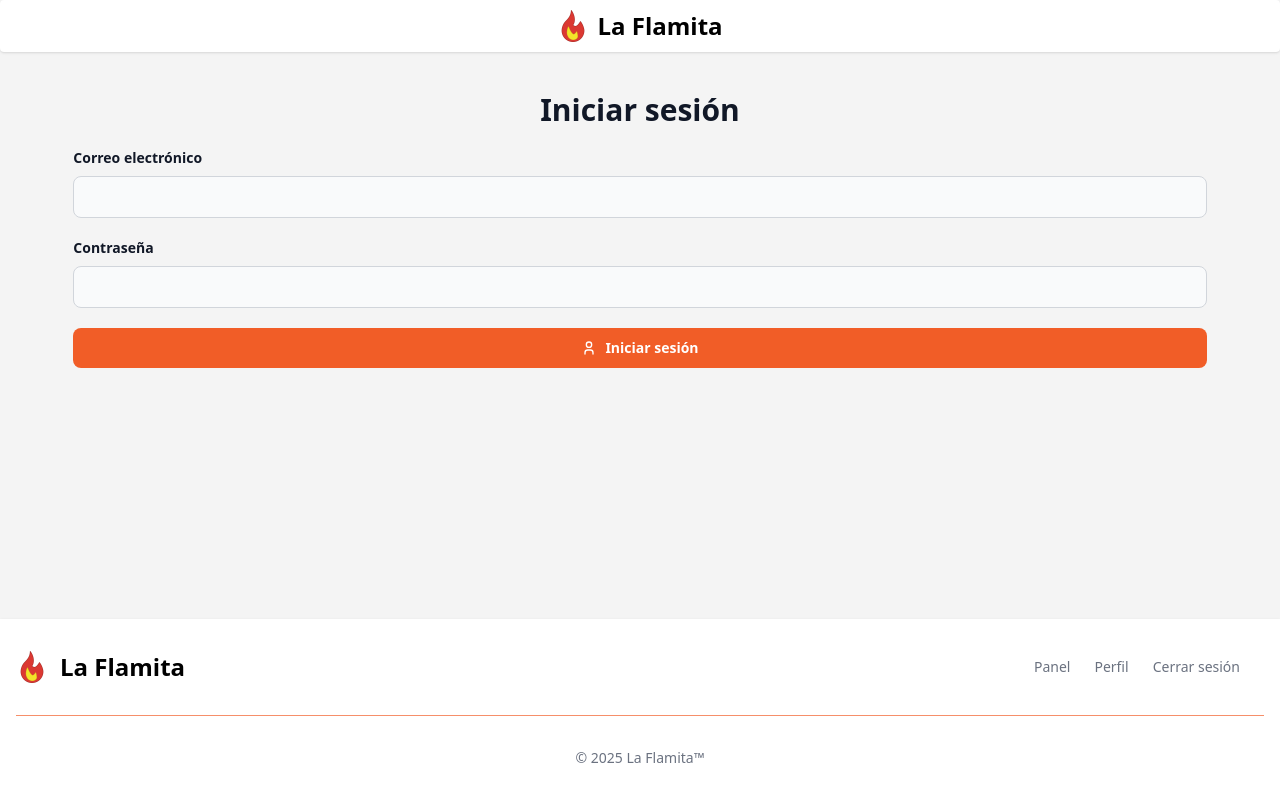
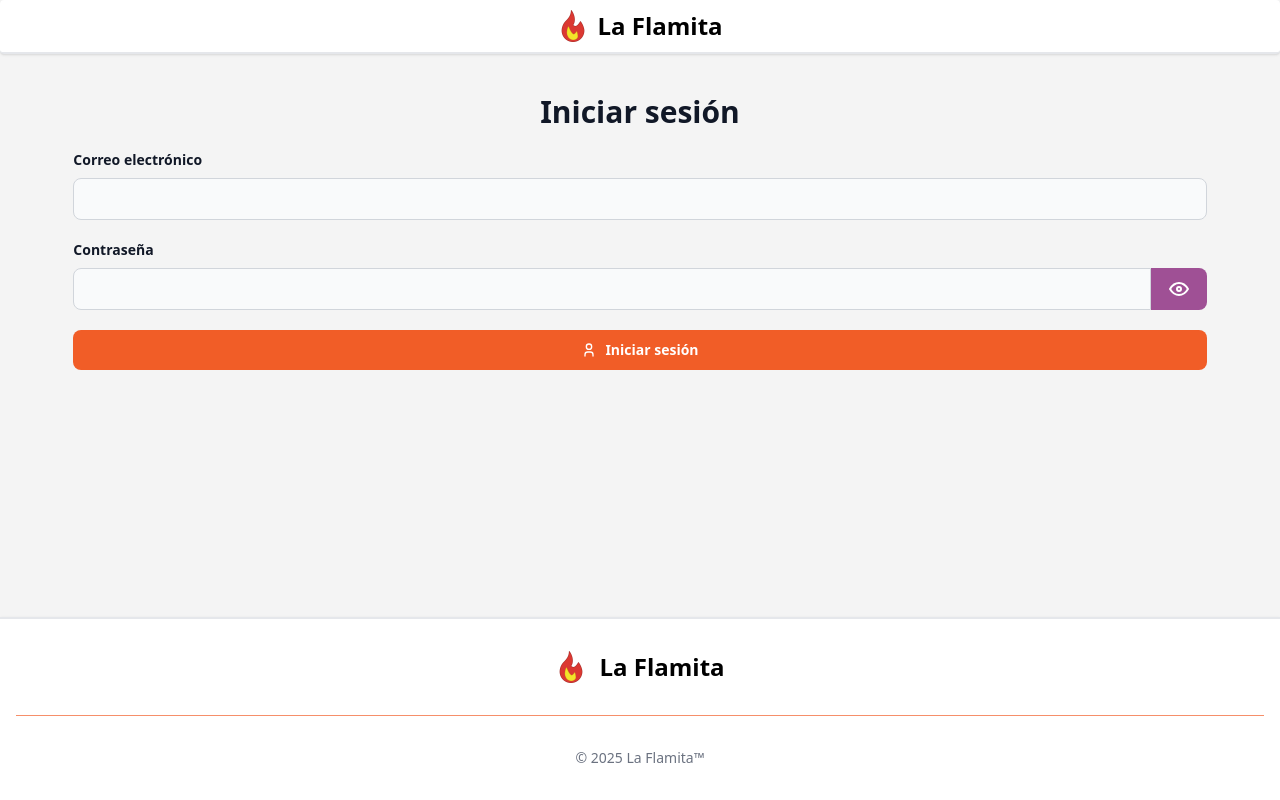
Before and after one commit to InterdataUTJ/la-flamita-admin, a React (Vite) app in the folder react/: page /login in a window 1280 px wide. Built offline with nearby package versions, Linux system fonts and the light colour scheme.

Commit message:
Login and logout finished

```diff
--- a/react/src/hooks/AuthContext/index.tsx
+++ b/react/src/hooks/AuthContext/index.tsx
@@ -1,18 +1,44 @@
 import { createContext, useContext, useState } from "react";
-import { AuthContextProviderProps, AuthContextData } from "./types";
+import { AuthContextProviderProps, AuthContextData, AuthContextState } from "./types";
+import PerfilService from "@/services/Perfil";
+import { Navigate } from "react-router";
+import storage from './localStorage';
 
 const AuthContext = createContext({} as AuthContextData);
 export const useAuthContext = () => useContext(AuthContext);
 
+
 export function AuthContextProvider({ children }: AuthContextProviderProps) {
-  const [stateToken, setStateToken] = useState<string | undefined>(undefined);
-  const [stateIsLoggedIn, _stateIsLoggedIn] = useState<boolean>(false);
+
+  // Save the token and user in the local storage
+  const [state, setState] = useState<AuthContextState>(storage.load() as AuthContextState);
+
+  // Login function
+  const handleLogin = async (correo: string, clave: string) => {
+    const { token } = await PerfilService.login(correo, clave);
+    const user = await PerfilService.perfil(token);
+    setState(prev => storage.save({ ...prev, token, user }));
+  }
+
+  // Logout function
+  const handleLogout = async () => {
+    if (!state.token) return;
+    try {
+      await PerfilService.logout(state.token);
+      setState({} as AuthContextState);
+      storage.remove();
+    } catch(e: Error | any) {
+      console.error(e)
+    }
+  }
 
   return (
     <AuthContext.Provider value={{
-      isLoggedIn: stateIsLoggedIn,
-      token: stateToken,
-      setToken: (token: string) => setStateToken(token)
+      token: state.token,
+      user: state.user,
+      login: handleLogin,
+      logout: handleLogout,
+      goLogin: <Navigate to="/login" replace />
     }}>
       {children}
     </AuthContext.Provider>
--- /dev/null
+++ b/react/src/hooks/AuthContext/localStorage.ts
@@ -0,0 +1,18 @@
+import { AuthContextState } from './types';
+const LOCAL_STORAGE_KEY = 'la-flamita-admin_perfil_data';
+
+function load() {
+  const storageString = localStorage.getItem(LOCAL_STORAGE_KEY);
+  return storageString ? JSON.parse(storageString) : {};
+}
+
+function save(data: AuthContextState) {
+  localStorage.setItem(LOCAL_STORAGE_KEY, JSON.stringify(data));
+  return data;
+}
+
+function remove() {
+  localStorage.removeItem(LOCAL_STORAGE_KEY);
+}
+
+export default { load, save, remove };
--- a/react/src/hooks/AuthContext/types.d.ts
+++ b/react/src/hooks/AuthContext/types.d.ts
@@ -1,9 +1,28 @@
+interface User {
+  _id: string;
+  nombre: string;
+  apellido: string;
+  correo: string;
+  avatar: string;
+  estado: boolean;
+  rol: string;
+}
+
 export interface AuthContextProviderProps {
   children: ReactNode;
 }
 
 export interface AuthContextData {
-  isLoggedIn: boolean;
   token: string | undefined;
-  setToken: (token: string) => void;
+  user: User | undefined;
+  goLogin: React.ReactNode;
+  login: (correo: string, clave: string) => Promise<void>;
+  logout: () => void;
 }
+
+
+
+export interface AuthContextState {
+  token: string | undefined;
+  user: undefined | User;
+}
--- a/react/src/layout/Footer/index.tsx
+++ b/react/src/layout/Footer/index.tsx
@@ -1,31 +1,39 @@
+import { Link } from "react-router";
+import { useAuthContext } from "@/hooks/AuthContext";
+
 export default function Footer() {
+  const auth = useAuthContext();
+
   return (
-    <footer className="bg-white shadow dark:bg-gray-900 mt-4">
+    <footer className="bg-white shadow border-t-2 border-gray-200 mt-4">
       <div className="w-full max-w-screen-xl mx-auto p-4 md:py-8">
         <div className="sm:flex sm:items-center sm:justify-between">
-          <a className="flex items-center mb-4 sm:mb-0 space-x-3 rtl:space-x-reverse">
+          <div className={`flex items-center mb-4 sm:mb-0 space-x-3 rtl:space-x-reverse ${!auth.token ? "flex-1 justify-center" : ""}`}>
             <img src="/favicon.png" className="h-8" alt="La Flamita Logo" />
             <span className="self-center text-2xl font-extrabold whitespace-nowrap dark:text-white">
               La Flamita
             </span>
-          </a>
+          </div>
+          { !!auth.token && (
             <ul className="flex flex-wrap items-center mb-6 text-sm font-medium text-gray-500 sm:mb-0 dark:text-gray-400">
               <li>
-              <a className="hover:underline hover:text-primary-600 me-4 md:me-6">
+                <Link to="/panel" className="hover:underline hover:text-primary-600 me-4 md:me-6">
                   Panel
-              </a>
+                </Link>
               </li>
               <li>
-              <a className="hover:underline hover:text-primary-600 me-4 md:me-6">
+                <Link to="/perfil" className="hover:underline hover:text-primary-600 me-4 md:me-6">
                   Perfil
-              </a>
+                </Link>
               </li>
               <li>
-              <button className="hover:underline hover:text-primary-600 me-4 md:me-6">
+                <button type="button" onClick={auth.logout} className="hover:underline hover:text-primary-600 me-4 md:me-6">
                   Cerrar sesión
                 </button>
               </li>
             </ul>
+          )}
+
         </div>
         <hr className="my-6 border-primary-400 sm:mx-auto lg:my-8" />
         <span className="block text-sm text-gray-500 sm:text-center dark:text-gray-400">
--- a/react/src/layout/Navbar/Auth.tsx
+++ b/react/src/layout/Navbar/Auth.tsx
@@ -1,3 +1,4 @@
+import { useAuthContext } from "@/hooks/AuthContext";
 import { Avatar, Dropdown, Navbar } from "flowbite-react";
 import { Link, useLocation } from "react-router";
 
@@ -19,7 +20,7 @@ const navTheme = {
     list: "mt-4 flex flex-col md:mt-0 md:flex-row md:space-x-4 md:text-sm md:font-medium"
   },
   link: {
-    base: "md:px-3 md:py-2 rounded",
+    base: "block py-2 pl-3 pr-4 md:px-3 md:py-2 rounded",
     active: {
       on: "bg-primary-600 text-white font-semibold md:bg-primary-100 md:text-primary-800",
       off: "border-b border-gray-100 text-black hover:bg-primary-100 md:border-0 md:hover:bg-transparent md:hover:text-primary-700"
@@ -29,6 +30,7 @@ const navTheme = {
 
 export default function AuthNavbar() {
   const location = useLocation();
+  const auth = useAuthContext();
 
   return (
     <Navbar fluid rounded theme={navTheme}>
@@ -55,7 +57,7 @@ export default function AuthNavbar() {
             <span className="px-4 border-b block text-sm pb-2 text-gray-500 truncate">ismacortgtz@gmail.com</span>
           </Dropdown.Header>
           <Dropdown.Item as={Link} to="/perfil">Mi perfil</Dropdown.Item>
-          <Dropdown.Item as={Link} to="/logout">Cerrar sesión</Dropdown.Item>
+          <Dropdown.Item onClick={auth.logout}>Cerrar sesión</Dropdown.Item>
         </Dropdown>
 
         <Navbar.Toggle />
@@ -63,7 +65,7 @@ export default function AuthNavbar() {
 
       <Navbar.Collapse>
         <Navbar.Link as={Link} to="/panel" active={location.pathname === "/panel"}>Panel</Navbar.Link>
-        <Dropdown inline label="Modulos" theme={dropdownTheme}>
+        <Dropdown inline label="Modulos" theme={{...dropdownTheme, inlineWrapper: "block py-2 pl-3 pr-4 rounded flex items-center hover:bg-gray-100 md:hover:bg-transparent" }}>
           <Dropdown.Item as={Link} to="/empleado/listar">Empleados</Dropdown.Item>
           <Dropdown.Item as={Link} to="/empleado/listar">Clientes</Dropdown.Item>
           <Dropdown.Item as={Link} to="/categoria/listar">Categorias</Dropdown.Item>
--- a/react/src/layout/Navbar/index.tsx
+++ b/react/src/layout/Navbar/index.tsx
@@ -1,21 +1,20 @@
 import { Navbar as FlowNavbar } from "flowbite-react";
 import AuthNavbar from "./Auth";
-
-interface NavbarProps {
-  auth?: boolean;
-}
+import { useAuthContext } from "@/hooks/AuthContext";
 
 const navTheme = {
   root: {
-    base: "bg-white px-2 py-2.5 sm:px-4 shadow"
+    base: "bg-white px-2 py-2.5 sm:px-4 shadow border-b-2 border-gray-200"
   },
   brand: {
     base: "flex items-center justify-center flex-1"
   }
 }
 
-export default function Navbar({ auth = false }: NavbarProps) {
-  if (auth) return <AuthNavbar />;
+export default function Navbar() {
+  const auth = useAuthContext();
+  if (!!auth.token) return <AuthNavbar />;
+
   return (
     <FlowNavbar fluid rounded theme={navTheme}>
       <FlowNavbar.Brand>
--- a/react/src/layout/index.tsx
+++ b/react/src/layout/index.tsx
@@ -4,11 +4,10 @@ import { useEffect } from "react";
 
 interface TemplateProps {
   children: React.ReactNode;
-  auth?: boolean;
   title?: string;
 }
 
-export default function Template({ children, auth, title }: TemplateProps) {
+export default function Template({ children, title }: TemplateProps) {
 
   useEffect(() => {
     if (title) document.title = `La Flamita | ${title}`;
@@ -17,7 +16,7 @@ export default function Template({ children, auth, title }: TemplateProps) {
 
   return (
     <>
-      <Navbar auth={auth} />
+      <Navbar />
       <main className="grow w-11/12 max-w-screen-lg lg:max-w-screen-xl mx-auto p-5 box-border">
         {children}
       </main>
--- a/react/src/main.tsx
+++ b/react/src/main.tsx
@@ -9,14 +9,14 @@ import LoginPage from './pages/Auth/Login';
 import PanelPage from './pages/Panel';
 
 function App() {
-  const { isLoggedIn } = useAuthContext();
+  const { token } = useAuthContext();
 
   return (
     <StrictMode>
         <BrowserRouter>
           <Routes>
 
-            <Route path="/" element={<Navigate to={isLoggedIn ? "/panel" : "/login"} />} />
+            <Route path="/" element={<Navigate to={!!token ? "/panel" : "/login"} />} />
             <Route path="/panel" element={<PanelPage />} />
             <Route path="/login" element={<LoginPage />} />
 
--- a/react/src/pages/Auth/Login.tsx
+++ b/react/src/pages/Auth/Login.tsx
@@ -1,25 +1,62 @@
+import { useRef } from "react";
+import { useNavigate } from "react-router";
+import { useAuthContext } from "@/hooks/AuthContext";
 import Template from "@/layout";
 import Input from "@/components/Input";
-
 import { User } from "@/components/Icon";
 
+
 export default function LoginPage() {
+  const navigate = useNavigate();
+  const auth = useAuthContext();
+  const correoRef = useRef<HTMLInputElement>(null);
+  const claveRef = useRef<HTMLInputElement>(null);
+
+  const handleLogin = async (e: React.FormEvent) => {
+    e.preventDefault();
+    if (!correoRef.current || !claveRef.current) return;
+
+    try {
+      await auth.login(correoRef.current.value, claveRef.current.value);
+      navigate("/panel", { replace: true });
+    } catch (e: Error | any) {
+      alert(e?.message || 'Ocurrió un error inesperado');
+    }
+  };
+
   return (
     <Template title="Iniciar sesión">
+
       <h1 className="pt-5 mb-5 text-center text-3xl font-extrabold text-gray-900 dark:text-white">
         Iniciar sesión
       </h1>
 
-      <Input label="Correo electrónico" name="correo" type="email" />
-      <Input label="Contraseña" name="password" />
+      <form onSubmit={handleLogin}>
+        <Input
+          label="Correo electrónico"
+          name="correo"
+          type="email"
+          ref={correoRef}
+          required
+        />
 
-      <button
-        type="submit"
-        className="w-full font-bold rounded-lg text-sm px-5 py-2.5 text-center flex items-center justify-center gap-2 hover:bg-gray-100 active:bg-gray-200 text-white bg-primary-600 hover:bg-primary-500 active:bg-primary-700"
-      >
-        <User />
-        Iniciar sesión
-      </button>
+        <Input
+          type="password"
+          label="Contraseña"
+          name="password"
+          ref={claveRef}
+          minLength={8}
+          maxLength={50}
+          required
+        />
+
+        <button
+          type="submit"
+          className="w-full font-bold rounded-lg text-sm px-5 py-2.5 text-center flex items-center justify-center gap-2 hover:bg-gray-100 active:bg-gray-200 text-white bg-primary-600 hover:bg-primary-500 active:bg-primary-700"
+        >
+          <User /> Iniciar sesión
+        </button>
+      </form>
     </Template>
   );
 }
--- a/react/src/pages/Panel.tsx
+++ b/react/src/pages/Panel.tsx
@@ -1,9 +1,93 @@
+import { useAuthContext } from "@/hooks/AuthContext";
 import Template from "@/layout";
+import Modulo, { Permiso } from "@/components/Panel/Modulo";
 
 export default function PanelPage() {
+  const auth = useAuthContext();
+  if (!auth.token) return auth.goLogin;
+
   return (
-    <Template title="Panel" auth>
-      Hola
+    <Template title="Panel">
+      <h2 className="text-center font-extrabold text-3xl mb-8">Panel de Control</h2>
+      <div className="flex flex-col gap-4">
+
+        <h2 className="font-bold text-2xl mb-2 pb-4 border-b-2 border-quinary-700">Módulos</h2>
+        <div className="flex gap-4 flex-wrap w-full">
+
+          <Modulo
+            module="Empleados"
+            link="/empleado/crear"
+            rol={auth.user?.rol}
+            permisos={{
+              base: [Permiso.Administrador, Permiso.Gerente],
+              listar: [Permiso.Administrador, Permiso.Gerente],
+              mostrar: [Permiso.Administrador, Permiso.Gerente],
+              crear: [Permiso.Administrador, Permiso.Gerente],
+              editar: [Permiso.Administrador, Permiso.Gerente],
+              borrar: [Permiso.Administrador],
+            }}
+          />
+
+          <Modulo
+            module="Clientes"
+            link="/cliente/crear"
+            rol={auth.user?.rol}
+            permisos={{
+              crear: [Permiso.Administrador],
+              editar: [Permiso.Administrador],
+              borrar: [Permiso.Administrador],
+            }}
+          />
+
+          <Modulo
+            module="Categorías"
+            link="/categoria/crear"
+            rol={auth.user?.rol}
+            permisos={{
+              crear: [Permiso.Administrador, Permiso.Gerente],
+              editar: [Permiso.Administrador, Permiso.Gerente],
+              borrar: [Permiso.Administrador, Permiso.Gerente],
+            }}
+          />
+
+          <Modulo
+            module="Productos"
+            link="/producto/crear"
+            rol={auth.user?.rol}
+            permisos={{
+              crear: [Permiso.Administrador, Permiso.Gerente],
+              editar: [Permiso.Administrador, Permiso.Gerente],
+              borrar: [Permiso.Administrador, Permiso.Gerente],
+            }}
+          />
+
+          <Modulo
+            module="Sensores"
+            link="/sensor/crear"
+            rol={auth.user?.rol}
+            permisos={{
+              base: [Permiso.Administrador, Permiso.Gerente],
+            }}
+          />
+
+          <Modulo
+            module="Ventas"
+            link="/venta/crear"
+            rol={auth.user?.rol}
+            permisos={{
+              borrar: [Permiso.Administrador, Permiso.Gerente],
+            }}
+          />
+
+
+        </div>
+
+        <h2 className="font-bold text-2xl mt-5 mb-2 pb-4 border-b-2 border-quinary-700">Sensores</h2>
+        <div className="flex gap-4 flex-wrap justify-center items-center w-full">
+          SENSOR
+        </div>
+
+      </div>
     </Template>
   );
 }
```
Lines whose indentation alone changed are shown as unchanged.
